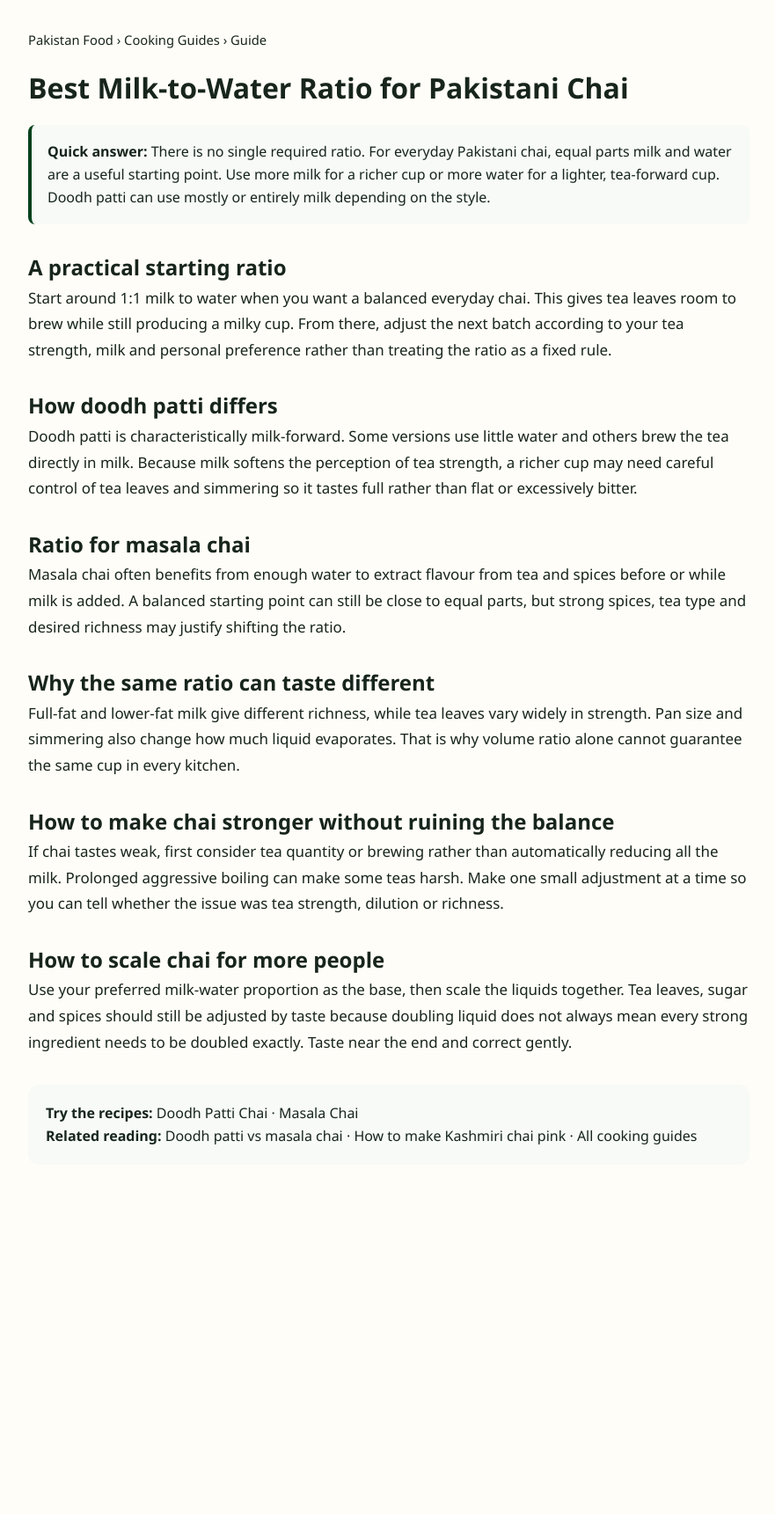
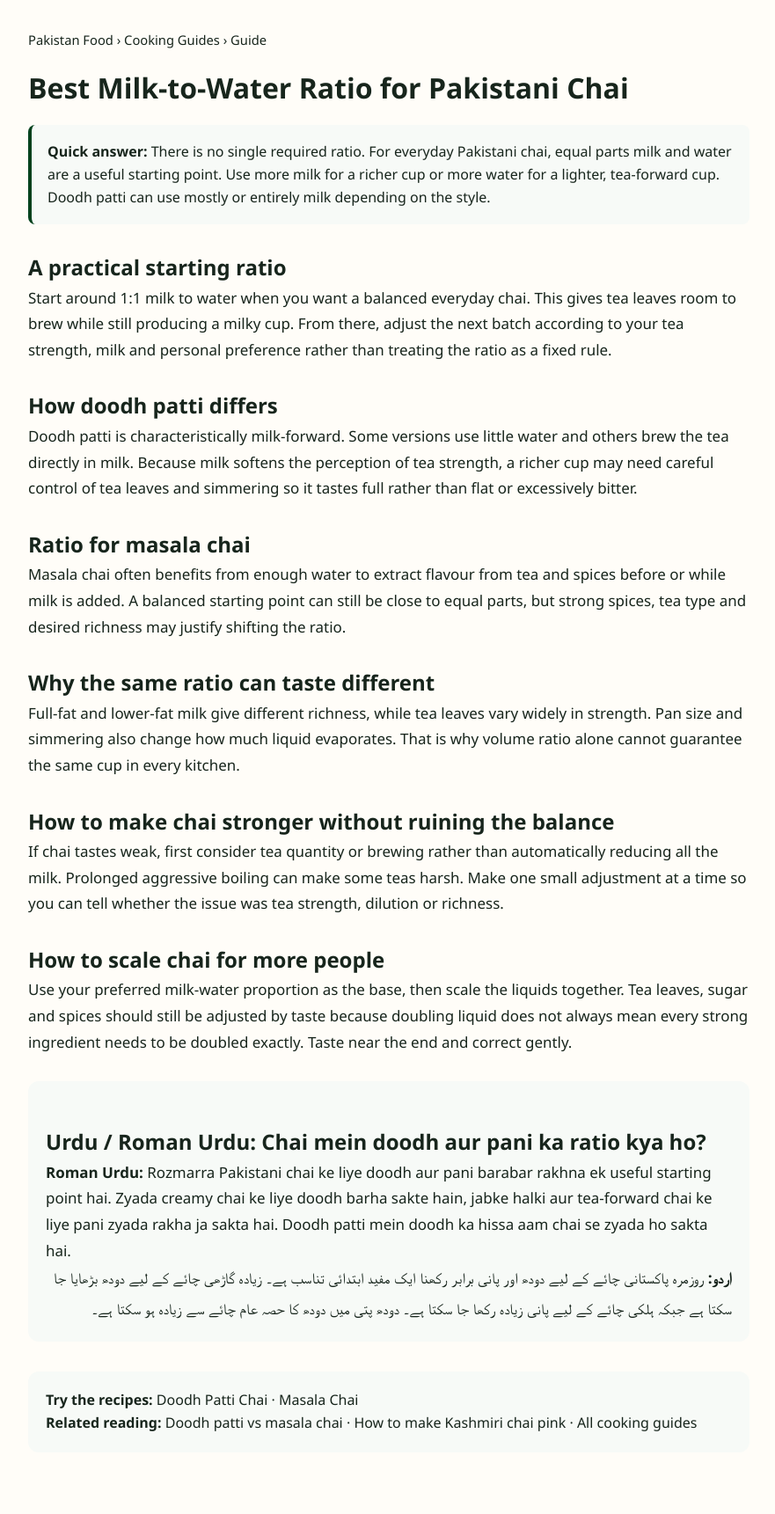
Before and after one commit to manazarali01-hub/pakistan-food, a Jekyll site: the page guides/chai-milk-water-ratio.html, which Jekyll copies as it is, in a window 1280 px wide. Shown: the whole page at 88% size, without its empty margins (198-1079 px from the left). Built offline with Jekyll 4.4.1, drawn with Linux system fonts in a browser that asks for light colours; before the commit the page ends 1394 px from its top, so only the background shows below that.

Commit message:
Add Urdu and Roman Urdu search coverage

```diff
--- a/guides/chai-milk-water-ratio.html
+++ b/guides/chai-milk-water-ratio.html
@@ -4,7 +4,7 @@
 <meta name="robots" content="index,follow,max-image-preview:large"><meta name="theme-color" content="#01411c">
 <link rel="canonical" href="https://pakistanfoodrecipes.top/guides/chai-milk-water-ratio.html"><link rel="stylesheet" href="../style.css"><link rel="stylesheet" href="../enhancements.css"><link rel="stylesheet" href="../premium.css">
 <script type="application/ld+json">{"@context":"https://schema.org","@type":"Article","headline":"Best Milk-to-Water Ratio for Pakistani Chai","description":"Practical milk-to-water starting ratios for doodh patti and masala chai, with adjustments for strength and richness.","mainEntityOfPage":"https://pakistanfoodrecipes.top/guides/chai-milk-water-ratio.html","publisher":{"@type":"Organization","name":"Pakistan Food","url":"https://pakistanfoodrecipes.top/"}}</script>
-<style>.guide{max-width:860px;margin:0 auto;padding:34px 20px 70px}.guide h1{line-height:1.15}.quick{padding:18px;border-left:4px solid #01411c;background:#f7faf7;border-radius:8px;margin:24px 0}.guide p{font-size:1.06rem;line-height:1.75}.guide h2{margin-top:30px}.crumbs{font-size:.92rem;margin-bottom:24px}.guide-cta{margin-top:34px;padding:20px;background:#f7faf7;border-radius:12px}</style></head>
+<style>.guide{max-width:860px;margin:0 auto;padding:34px 20px 70px}.guide h1{line-height:1.15}.quick{padding:18px;border-left:4px solid #01411c;background:#f7faf7;border-radius:8px;margin:24px 0}.guide p{font-size:1.06rem;line-height:1.75}.guide h2{margin-top:30px}.crumbs{font-size:.92rem;margin-bottom:24px}.guide-cta{margin-top:34px;padding:20px;background:#f7faf7;border-radius:12px}.urdu-box{margin:30px 0;padding:20px;background:#f7faf7;border-radius:12px}.urdu-box [lang="ur"]{font-size:1.08rem;line-height:2;text-align:right;direction:rtl}</style></head>
 <body><main class="guide"><div class="crumbs"><a href="../">Pakistan Food</a> › <a href="./">Cooking Guides</a> › Guide</div><h1>Best Milk-to-Water Ratio for Pakistani Chai</h1><div class="quick"><strong>Quick answer:</strong> There is no single required ratio. For everyday Pakistani chai, equal parts milk and water are a useful starting point. Use more milk for a richer cup or more water for a lighter, tea-forward cup. Doodh patti can use mostly or entirely milk depending on the style.</div>
 <h2>A practical starting ratio</h2><p>Start around 1:1 milk to water when you want a balanced everyday chai. This gives tea leaves room to brew while still producing a milky cup. From there, adjust the next batch according to your tea strength, milk and personal preference rather than treating the ratio as a fixed rule.</p>
 <h2>How doodh patti differs</h2><p>Doodh patti is characteristically milk-forward. Some versions use little water and others brew the tea directly in milk. Because milk softens the perception of tea strength, a richer cup may need careful control of tea leaves and simmering so it tastes full rather than flat or excessively bitter.</p>
@@ -12,4 +12,5 @@
 <h2>Why the same ratio can taste different</h2><p>Full-fat and lower-fat milk give different richness, while tea leaves vary widely in strength. Pan size and simmering also change how much liquid evaporates. That is why volume ratio alone cannot guarantee the same cup in every kitchen.</p>
 <h2>How to make chai stronger without ruining the balance</h2><p>If chai tastes weak, first consider tea quantity or brewing rather than automatically reducing all the milk. Prolonged aggressive boiling can make some teas harsh. Make one small adjustment at a time so you can tell whether the issue was tea strength, dilution or richness.</p>
 <h2>How to scale chai for more people</h2><p>Use your preferred milk-water proportion as the base, then scale the liquids together. Tea leaves, sugar and spices should still be adjusted by taste because doubling liquid does not always mean every strong ingredient needs to be doubled exactly. Taste near the end and correct gently.</p>
+<section class="urdu-box"><h2>Urdu / Roman Urdu: Chai mein doodh aur pani ka ratio kya ho?</h2><p><strong>Roman Urdu:</strong> Rozmarra Pakistani chai ke liye doodh aur pani barabar rakhna ek useful starting point hai. Zyada creamy chai ke liye doodh barha sakte hain, jabke halki aur tea-forward chai ke liye pani zyada rakha ja sakta hai. Doodh patti mein doodh ka hissa aam chai se zyada ho sakta hai.</p><p lang="ur"><strong>اردو:</strong> روزمرہ پاکستانی چائے کے لیے دودھ اور پانی برابر رکھنا ایک مفید ابتدائی تناسب ہے۔ زیادہ گاڑھی چائے کے لیے دودھ بڑھایا جا سکتا ہے جبکہ ہلکی چائے کے لیے پانی زیادہ رکھا جا سکتا ہے۔ دودھ پتی میں دودھ کا حصہ عام چائے سے زیادہ ہو سکتا ہے۔</p></section>
 <div class="guide-cta"><strong>Try the recipes:</strong> <a href="../recipes/doodh-patti-chai.html">Doodh Patti Chai</a> · <a href="../recipes/masala-chai.html">Masala Chai</a><br><strong>Related reading:</strong> <a href="doodh-patti-vs-masala-chai.html">Doodh patti vs masala chai</a> · <a href="how-to-make-kashmiri-chai-pink.html">How to make Kashmiri chai pink</a> · <a href="./">All cooking guides</a></div></main></body></html>
```
